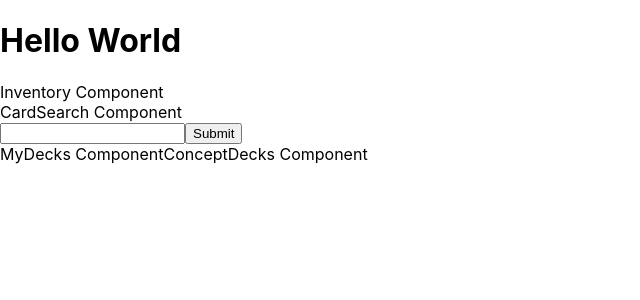
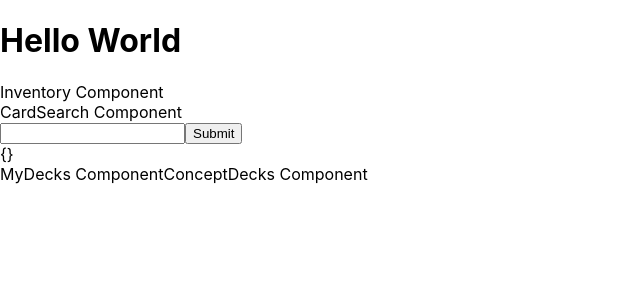
Before and after one commit to ggSushi/ygo-inventory, a React (Create React App) app: page / in a window 1280 px wide. Shown: the top 300 px of the page, without its empty margins (0-640 px from the left). Built offline with nearby package versions, Linux system fonts and the light colour scheme.

Commit message:
got the reasponse data to show on the DOM stringified.

```diff
--- a/src/components/CardSearch/CardSearch.jsx
+++ b/src/components/CardSearch/CardSearch.jsx
@@ -5,6 +5,7 @@ import axios from 'axios';
 
 function CardSearch() {
   const dispatch = useDispatch();
+  const searchData = useSelector(store => store.searchData);
   const [searchInput, setSearchInput] = useState('test');
 
   const handleSearchChange = (event) => {
@@ -19,6 +20,7 @@ function CardSearch() {
       value: searchInput
     }).then(response => {
       console.log(`response OK: ${response.data}`);
+      dispatch({type: 'SET_SEARCH_DATA', payload: response.data.data})
     }).catch((error) => {
       console.log(`Error in CardSearch POST: ${error}`);
       alert('Something is wrong, Mr. ggKaiba');
@@ -32,7 +34,7 @@ function CardSearch() {
         <input className="searchBar" type="text" onChange={event => handleSearchChange(event)}/>
         <input type="submit"/>
       </form>
-
+      {JSON.stringify(searchData)}
     </div>
   )
 }
--- a/src/redux/reducers/_root.reducer.js
+++ b/src/redux/reducers/_root.reducer.js
@@ -1,8 +1,8 @@
 import { combineReducers } from 'redux';
 
-const testReducer = (state = 'ggKaiba', action) => {
+const searchData = (state = {}, action) => {
   switch (action.type) {
-    case 'SET_TEST_NAME':
+    case 'SET_SEARCH_DATA':
       return action.payload;
     default:
       return state;
@@ -14,7 +14,7 @@ const rootReducer = combineReducers({
   // If there are no existing reducers, console log
   // will show error that states there are no
   // reducers in store.
-  testReducer,
+  searchData,
 });
 
 export default rootReducer;
```
